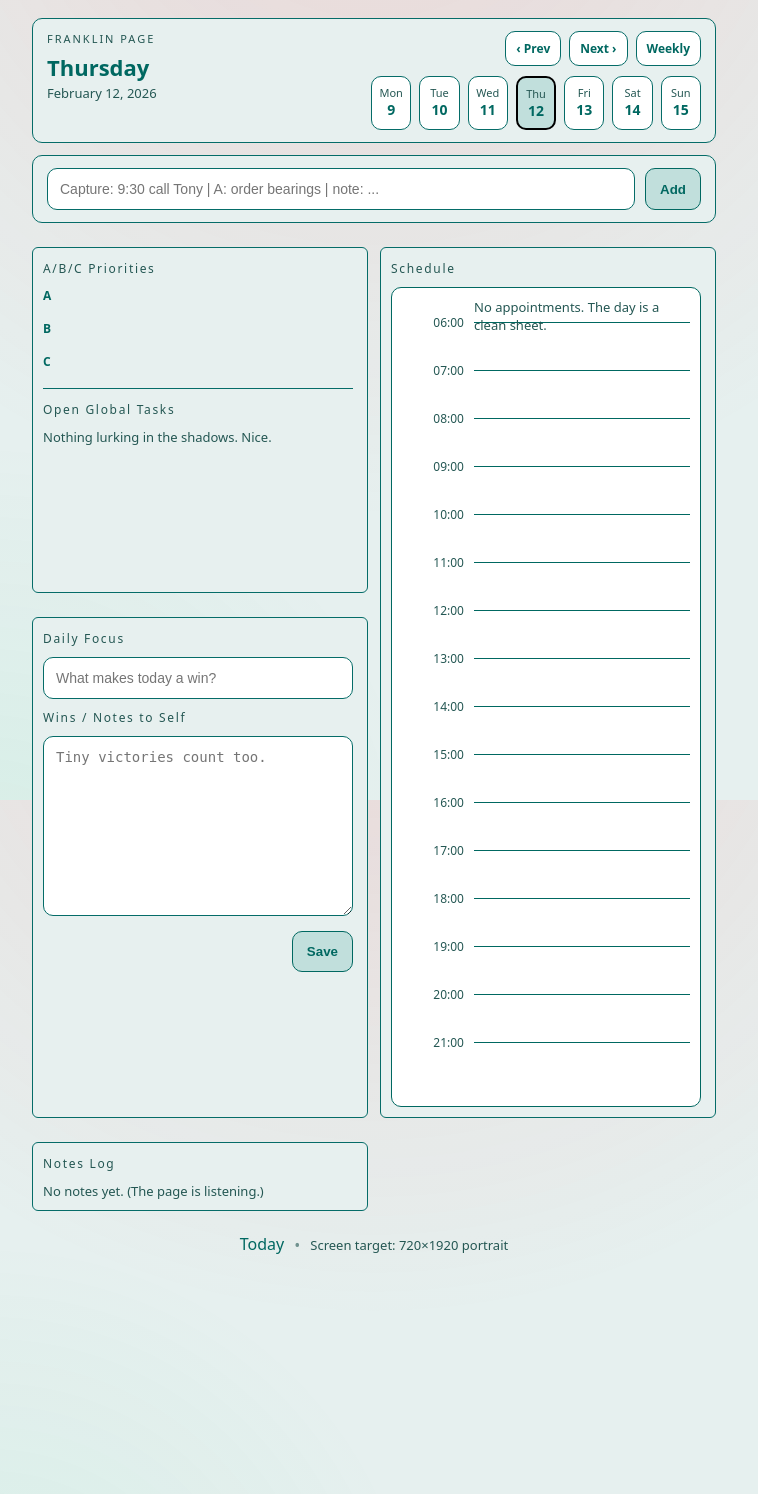
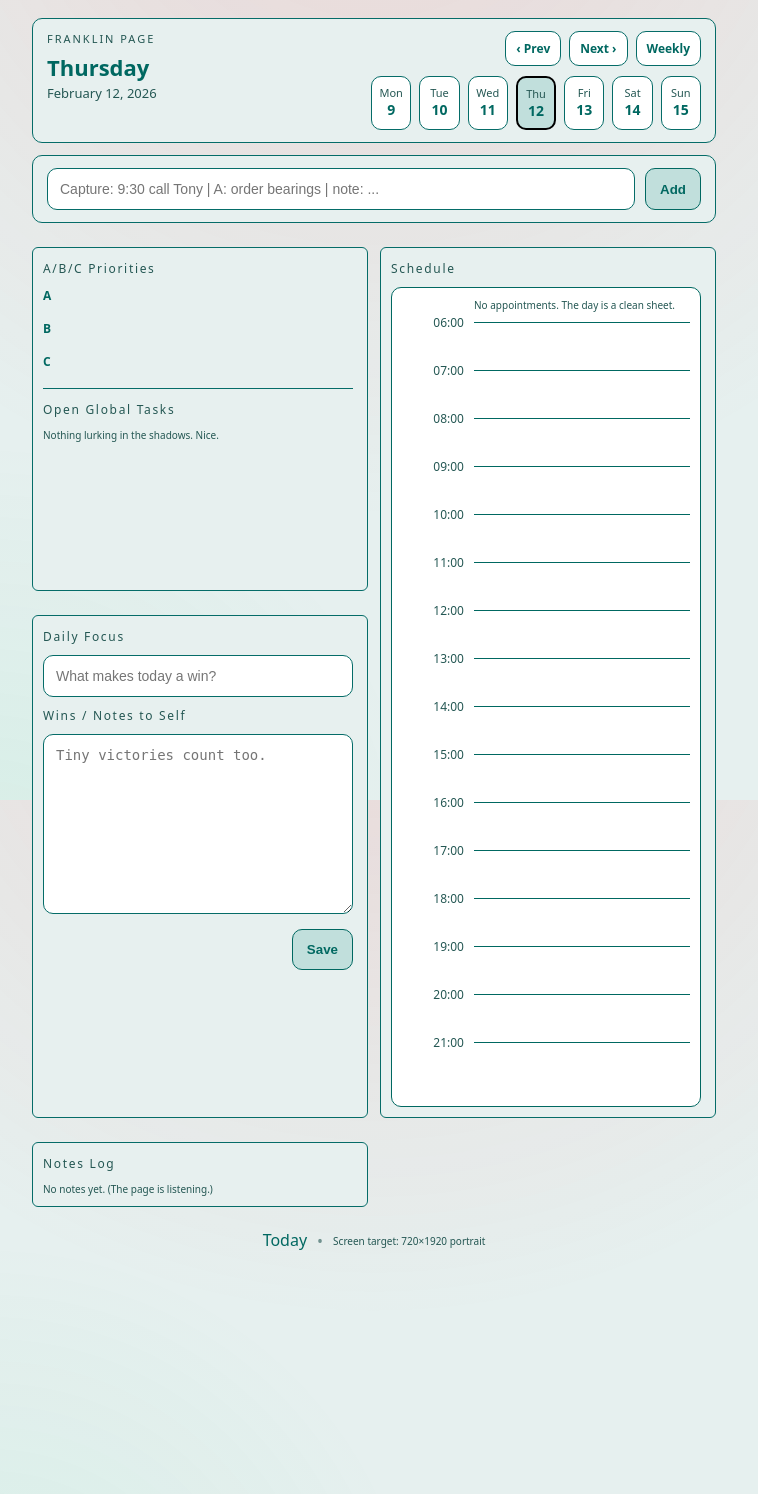
Before and after one commit to andyleer/miniFranklin, a Flask app: page /day/today in a window 1280 px wide. Shown: the top 1494 px of the page, without its empty margins (266-1024 px from the left). Run offline with Flask 3, Linux system fonts and the light colour scheme; data comes from the database, SQL or seed files in the repository; data that the repository does not hold is empty.

Commit message:
Reduce font size for muted text class

```diff
--- a/app/static/style.css
+++ b/app/static/style.css
@@ -431,7 +431,7 @@ body{
   border-bottom: 1px dotted rgba(234,238,247,.35);
 }
 .dot{ opacity:.6; }
-.muted{ color: var(--muted); font-size: 13px; }
+.muted{ color: var(--muted); font-size: 10px; }
 .muted.small{ font-size:12px; opacity:0.65; }
 
 /* ===================================================================
```
